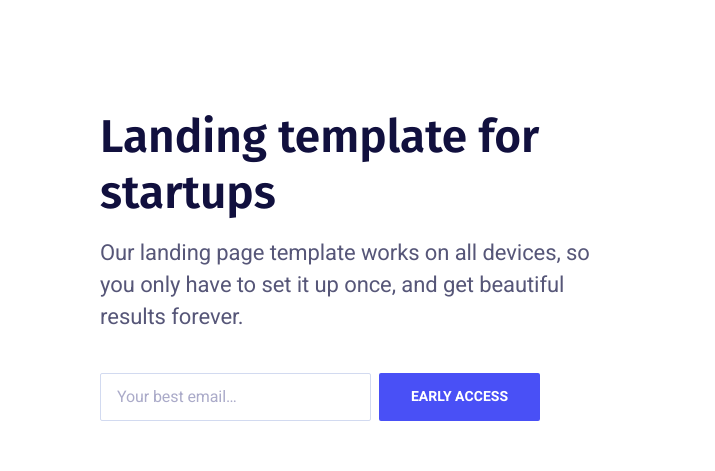
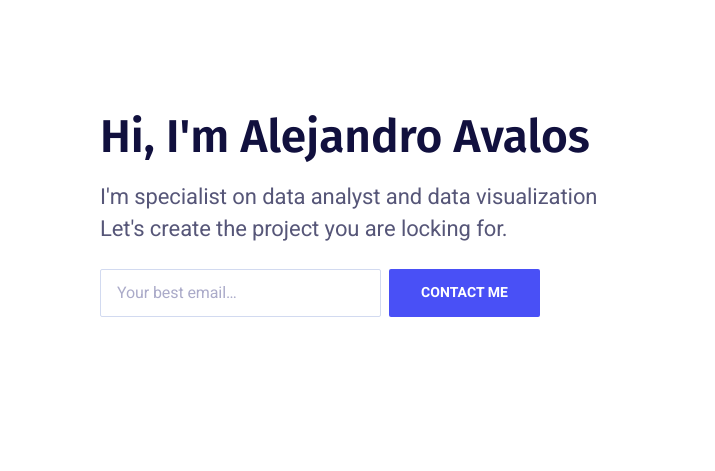
Before and after one commit to AlexUr27/home, a plain HTML site: page index.html in a window 1280 px wide. Shown: the part 131-602 px from the top of the page, 0-715 px from the left. Drawn offline with nearby package versions, Linux system fonts and the light colour scheme.

Commit message:
2nd change

```diff
--- a/index.html
+++ b/index.html
@@ -4,7 +4,7 @@
     <meta charset="utf-8">
     <meta http-equiv="X-UA-Compatible" content="IE=edge">
     <meta name="viewport" content="width=device-width, initial-scale=1">
-    <title>April Template</title>
+    <title>Alex Portfolio</title>
     <link href="https://fonts.googleapis.com/css?family=Heebo:400,500,700|Fira+Sans:600" rel="stylesheet">
     <link rel="stylesheet" href="dist/css/style.css">
 	<script src="https://unpkg.com/animejs@2.2.0/anime.min.js"></script>
@@ -41,7 +41,7 @@
                         <h1 class="m-0">
                             <a href="#">
 								<svg width="32" height="32" xmlns="http://www.w3.org/2000/svg">
-									<title>April</title>
+									<title>Alex Portfolio</title>
 								    <defs>
 								        <linearGradient x1="114.674%" y1="39.507%" x2="-52.998%" y2="39.507%" id="logo-a">
 								            <stop stop-color="#8D92FA" offset="0%"/>
@@ -77,14 +77,14 @@
                 <div class="container">
                     <div class="hero-inner">
 						<div class="hero-copy">
-	                        <h1 class="hero-title mt-0">Landing template for startups</h1>
-	                        <p class="hero-paragraph">Our landing page template works on all devices, so you only have to set it up once, and get beautiful results forever.</p>
+	                        <h1 class="hero-title mt-0">Hi, I'm Alejandro Avalos</h1>
+	                        <Let class="hero-paragraph">I'm specialist on data analyst and data visualization Let's create the project you are locking for. </p>
 							<div class="hero-form field field-grouped">
 								<div class="control control-expanded">
 									<input class="input" type="email" name="email" placeholder="Your best email&hellip;">
 								</div>
 								<div class="control">
-									<a class="button button-primary button-block" href="#">Early access</a>
+									<a class="button button-primary button-block" href="#">Contact me</a>
 								</div>
 							</div>
 						</div>
```
